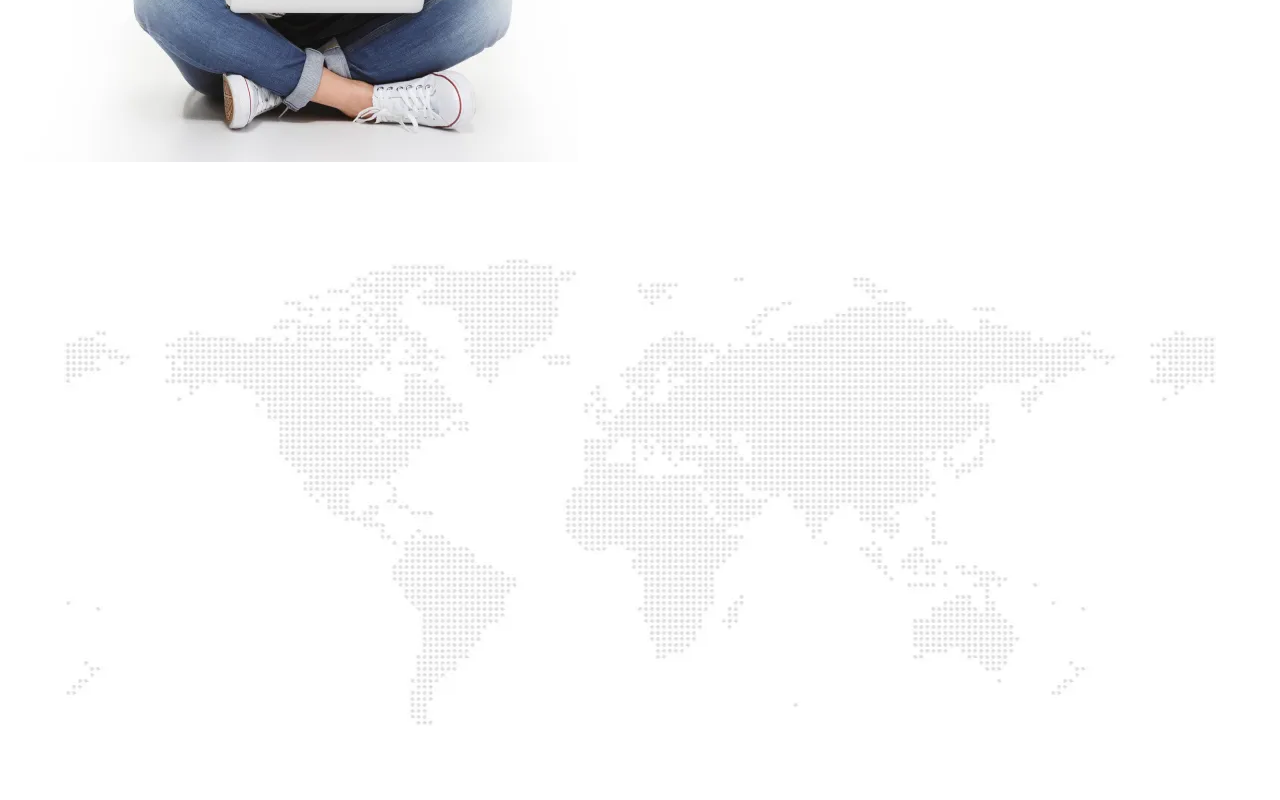
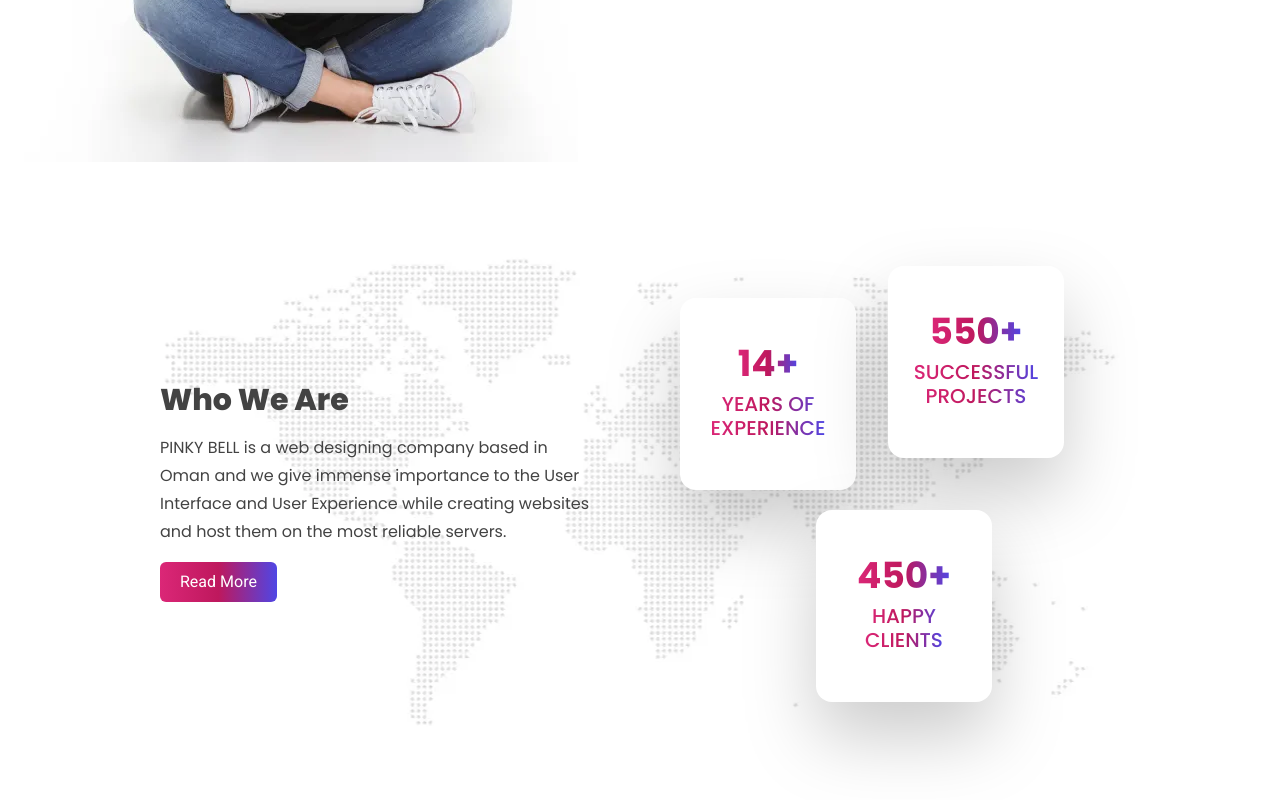
Before and after one commit to noorjsdivs/bluerain, a React (Create React App) app: page / in a window 1280 px wide. Shown: the part 592-1392 px from the top of the page. Built offline with nearby package versions, Linux system fonts and the light colour scheme.

Commit message:
framer motion added

```diff
--- a/package.json
+++ b/package.json
@@ -6,6 +6,7 @@
     "@testing-library/jest-dom": "^5.16.5",
     "@testing-library/react": "^13.4.0",
     "@testing-library/user-event": "^13.5.0",
+    "framer-motion": "^7.5.3",
     "react": "^18.2.0",
     "react-dom": "^18.2.0",
     "react-icons": "^4.4.0",
--- a/src/components/banner/Banner.js
+++ b/src/components/banner/Banner.js
@@ -1,4 +1,5 @@
 import React from "react";
+import { motion } from "framer-motion";
 import { primeBannerImg } from "../../assets";
 import CallbackBtn from "../buttons/CallbackBtn";
 import { BsTelephone } from "react-icons/bs";
@@ -15,26 +16,82 @@
     <div>
       <div className="max-w-screen-xl h-auto mx-auto px-6 mt-2 flex justify-between items-center">
         <div className="w-1/2">
-          <img
+          <motion.img
+            initial={{ x: -100, opacity: 0 }}
+            whileInView={{ x: 0, opacity: 1 }}
+            viewport={{ once: true }}
+            transition={{
+              delay: 0.2,
+              x: { type: "spring", stiffness: 60 },
+              opacity: { duration: 1 },
+              ease: "easeIn",
+              duration: 1,
+            }}
             className="w-auto h-auto object-contain"
             src={primeBannerImg}
             alt="primeBannerImg"
           />
         </div>
         <div className="w-1/2">
-          <h1 className="font-extrabold text-transparent text-5xl bg-clip-text bg-gradient-to-r from-pink-600 via-pink-700 to-indigo-600 font-titleFont">
+          <motion.h1
+            initial={{ x: 100, opacity: 0 }}
+            whileInView={{ x: 0, opacity: 1 }}
+            viewport={{ once: true }}
+            transition={{
+              delay: 0.2,
+              x: { type: "spring", stiffness: 60 },
+              opacity: { duration: 1 },
+              ease: "easeIn",
+              duration: 1,
+            }}
+            className="font-extrabold text-transparent text-5xl bg-clip-text bg-gradient-to-r from-pink-600 via-pink-700 to-indigo-600 font-titleFont"
+          >
             Lorem, ipsum dolor. <br /> Lorem ipsum dolor sit amet. <br /> Lorem
             ipsum dolor sit amet!
-          </h1>
-          <p className="font-bodyFont text-[16px] mt-3">
+          </motion.h1>
+          <motion.p
+            initial={{ x: 100, opacity: 0 }}
+            whileInView={{ x: 0, opacity: 1 }}
+            viewport={{ once: true }}
+            transition={{
+              delay: 0.2,
+
+              x: { type: "spring", stiffness: 60 },
+              opacity: { duration: 0.6 },
+              ease: "easeIn",
+            }}
+            className="font-bodyFont text-[16px] mt-3"
+          >
             Lorem ipsum dolor sit amet consectetur adipisicing elit.
             <br />
             vitae cupiditate, totam quasi laborum praesentium velit.
-          </p>
-          <div className="mt-4">
+          </motion.p>
+          <motion.div
+            initial={{ x: 100, opacity: 0 }}
+            whileInView={{ x: 0, opacity: 1 }}
+            viewport={{ once: true }}
+            transition={{
+              delay: 0.3,
+              x: { type: "spring", stiffness: 60 },
+              opacity: { duration: 0.6 },
+              ease: "easeIn",
+            }}
+            className="mt-4"
+          >
             <CallbackBtn />
-          </div>
-          <div className="flex justify-start items-center gap-4 mt-4">
+          </motion.div>
+          <motion.div
+            initial={{ x: 100, opacity: 0 }}
+            whileInView={{ x: 0, opacity: 1 }}
+            viewport={{ once: true }}
+            transition={{
+              delay: 0.4,
+              x: { type: "spring", stiffness: 60 },
+              opacity: { duration: 0.6 },
+              ease: "easeIn",
+            }}
+            className="flex justify-start items-center gap-4 mt-4"
+          >
             <div>
               <BsTelephone className="text-[#f5066c]" size={50} />
             </div>
@@ -64,7 +121,7 @@
                 className="fill-gray-700 hover:fill-[#0e76a8] cursor-pointer transform ease-in-out duration-300"
               />
             </div>
-          </div>
+          </motion.div>
         </div>
       </div>
     </div>
--- /dev/null
+++ b/src/components/buttons/ReadmoreBtn.js
@@ -0,0 +1,13 @@
+import React from "react";
+
+const ReadmoreBtn = () => {
+  return (
+    <div>
+      <button className="bg-gradient-to-r from-pink-600 via-pink-700 to-indigo-600 font-titleFont px-5 py-2 rounded-md text-white text-[16px] hover:bg-gradient-to-l  duration-300">
+        Read More
+      </button>
+    </div>
+  );
+};
+
+export default ReadmoreBtn;
--- a/src/components/header/Header.js
+++ b/src/components/header/Header.js
@@ -4,7 +4,7 @@
 
 const Header = () => {
   return (
-    <div className="w-full h-auto shadow-lg py-3 z-50">
+    <div className="w-full h-auto shadow-lg py-3 sticky top-0 z-50 bg-white">
       <div className="flex justify-between max-w-screen-xl mx-auto">
         <div>
           <img className="w-44" src={headerLogoImg} alt="headerLogoImg" />
--- a/src/components/whoweare/Whoweare.js
+++ b/src/components/whoweare/Whoweare.js
@@ -1,9 +1,85 @@
 import React from "react";
+import { motion } from "framer-motion";
+import ReadmoreBtn from "../buttons/ReadmoreBtn";
 
 const Whoweare = () => {
   return (
     <div className="max-w-screen-xl mx-auto py-20">
-      <div className=" h-[500px] max-w-6xl mx-auto  bg-bgmap bg-center"></div>
+      <div className=" h-[500px] max-w-screen-lg mx-auto bg-bgmap bg-center flex justify-between gap-20 items-center">
+        <div className="w-1/2 flex flex-col gap-4 font-bodyFont">
+          <motion.h2
+            initial={{ x: -100, opacity: 0 }}
+            whileInView={{ x: 0, opacity: 1 }}
+            transition={{
+              delay: 0.2,
+              x: { type: "spring", stiffness: 60 },
+              opacity: { duration: 0.2 },
+              ease: "easeIn",
+              duration: 1,
+            }}
+            className="text-3xl font-extrabold text-[#434343]"
+          >
+            Who We Are
+          </motion.h2>
+          <motion.p
+            initial={{ x: -100, opacity: 0 }}
+            whileInView={{ x: 0, opacity: 1 }}
+            transition={{
+              delay: 0.3,
+              x: { type: "spring", stiffness: 60 },
+              opacity: { duration: 0.2 },
+              ease: "easeIn",
+              duration: 1,
+            }}
+            className="text-[#434343] text-base leading-7"
+          >
+            PINKY BELL is a web designing company based in Oman and we give
+            immense importance to the User Interface and User Experience while
+            creating websites and host them on the most reliable servers.
+          </motion.p>
+          <motion.div
+            initial={{ x: -100, opacity: 0 }}
+            whileInView={{ x: 0, opacity: 1 }}
+            transition={{
+              delay: 0.4,
+              x: { type: "spring", stiffness: 60 },
+              opacity: { duration: 0.2 },
+              ease: "easeIn",
+              duration: 1,
+            }}
+          >
+            <ReadmoreBtn />
+          </motion.div>
+        </div>
+        <div className="w-1/2 relative h-full">
+          <div className="smallCard1">
+            <p className="font-bold text-transparent text-4xl bg-clip-text bg-gradient-to-r from-pink-600 via-pink-700 to-indigo-600 leading-8 mb-2">
+              14+ <br />
+            </p>
+            <p className="font-bodyFont text-transparent text-xl font-medium uppercase bg-clip-text bg-gradient-to-r from-pink-600 via-pink-700 to-indigo-600 leading-6">
+              years of <br /> experience
+            </p>
+          </div>
+          <div className="smallCard2">
+            <p className="font-bold text-transparent text-4xl bg-clip-text bg-gradient-to-r from-pink-600 via-pink-700 to-indigo-600 leading-8 mb-2">
+              550+ <br />
+            </p>
+            <p className="font-bodyFont text-transparent text-xl font-medium uppercase bg-clip-text bg-gradient-to-r from-pink-600 via-pink-700 to-indigo-600 leading-6">
+              successful
+              <br /> projects
+            </p>
+          </div>
+          <div className="smallCard3">
+            <p className="font-bold text-transparent text-4xl bg-clip-text bg-gradient-to-r from-pink-600 via-pink-700 to-indigo-600 leading-8 mb-2">
+              450+ <br />
+            </p>
+            <p className="font-bodyFont text-transparent text-xl font-medium uppercase bg-clip-text bg-gradient-to-r from-pink-600 via-pink-700 to-indigo-600 leading-6">
+              happy
+              <br /> clients
+            </p>
+          </div>
+        </div>
+      </div>
     </div>
   );
 };
--- a/src/index.css
+++ b/src/index.css
@@ -1,5 +1,17 @@
-@import url('https://fonts.googleapis.com/css2?family=Poppins:wght@100;200;300;400;500;600;700;800;900&family=Roboto:wght@100;300;400;500;700;900&display=swap');
+@import url("https://fonts.googleapis.com/css2?family=Poppins:wght@100;200;300;400;500;600;700;800;900&family=Roboto:wght@100;300;400;500;700;900&display=swap");
 
 @tailwind base;
 @tailwind components;
 @tailwind utilities;
+
+@layer components {
+  .smallCard1 {
+    @apply bg-white w-44 h-48 drop-shadow-3xl rounded-2xl flex font-bodyFont flex-col gap-1 justify-center items-center text-center absolute top-14 left-0;
+  }
+  .smallCard2 {
+    @apply bg-white w-44 h-48 drop-shadow-3xl rounded-2xl flex font-bodyFont flex-col gap-1 justify-center items-center text-center absolute top-6 right-14;
+  }
+  .smallCard3 {
+    @apply bg-white w-44 h-48 drop-shadow-3xl rounded-2xl flex font-bodyFont flex-col gap-1 justify-center items-center text-center absolute bottom-10 right-32;
+  }
+}
--- a/tailwind.config.js
+++ b/tailwind.config.js
@@ -2,6 +2,15 @@
 module.exports = {
   content: ["./src/**/*.{js,jsx,ts,tsx}"],
   theme: {
+    screens: {
+      sm: "375px",
+      sml: "500px",
+      md: "667px",
+      mdl: "768px",
+      lg: "960px",
+      lgl: "1024px",
+      xl: "1280px",
+    },
     extend: {
       fontFamily: {
         bodyFont: ["Poppins", "sans-serif"],
@@ -10,6 +19,13 @@
       backgroundImage: {
         bgmap: "url('/public/map.webp')",
       },
+      dropShadow: {
+        "3xl": "0px 35px 35px rgba(0, 0, 0, 0.20)",
+        "4xl": [
+          "0 35px 35px rgba(0, 0, 0, 0.25)",
+          "0 45px 65px rgba(0, 0, 0, 0.15)",
+        ],
+      },
     },
   },
   plugins: [],
```
Also changed, not shown: 1 other file (tests, documents, lock files or other folders).
